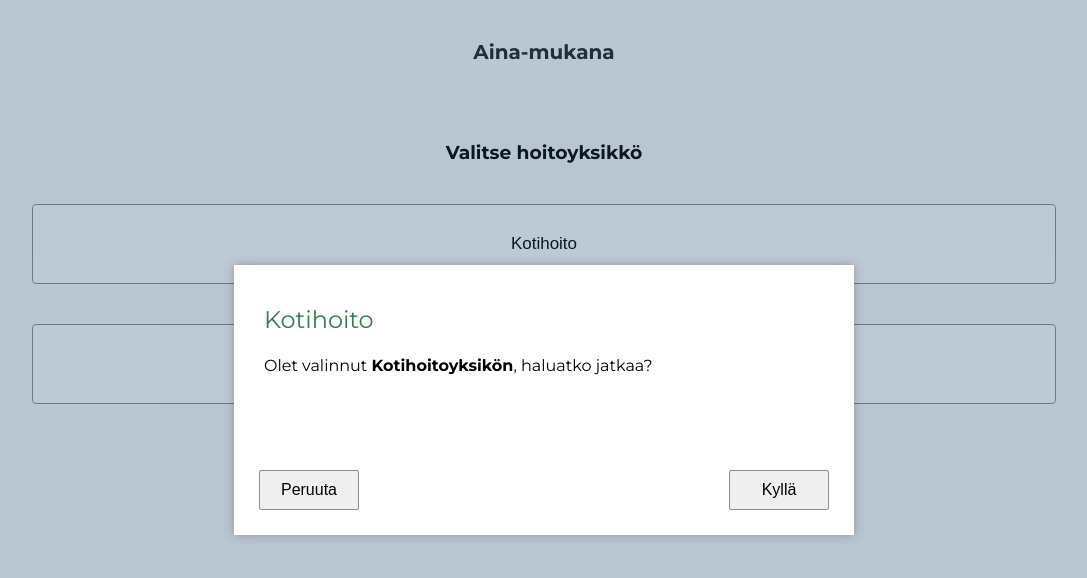
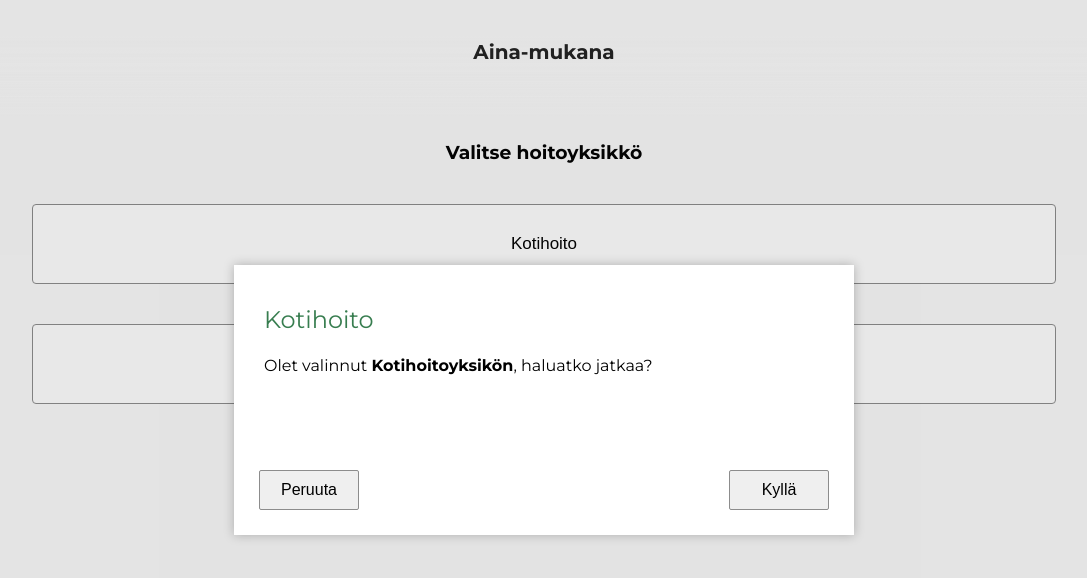
Before and after one commit to digitalents-helsinki/Sote-App, a React (Create React App) app: page / in a window 1280 px wide. Both pictures are taken after a click on the button "Kotihoito". Shown: the top 578 px of the page, without its empty margins (96-1183 px from the left). Built offline with nearby package versions, Linux system fonts and the light colour scheme.

Commit message:
Changes to modal background opacity and color

```diff
--- a/src/App.scss
+++ b/src/App.scss
@@ -868,7 +868,7 @@ body {
     left: 0;
     right: 0;
     z-index: 100;
-    background-color: rgba(40, 77, 120, 0.3);
+    background-color: rgba(33, 33, 33, 0.1);
     animation-name: modalBackdrop;
     animation-duration: 0.8s;
   }
--- a/src/Components/CareTypeSelection.js
+++ b/src/Components/CareTypeSelection.js
@@ -20,16 +20,12 @@ function CareTypeSelection({ setCareType }) {
   const openModal2 = () => {
     modalRef2.current.openModal()
   };
-  // const closeTopArea = () => {
-  //   document.querySelector('.TopArea').style.backgroundImage = "none";
-  // };
 
   return (
     <Page>
       <h3 className="care-type-selection-title">Valitse hoitoyksikkö</h3>
       <button
         className="care-type-selection-button"
-        // onClick={() => {openModal();closeTopArea();}}
         onClick={openModal}
       >
         Kotihoito
```
